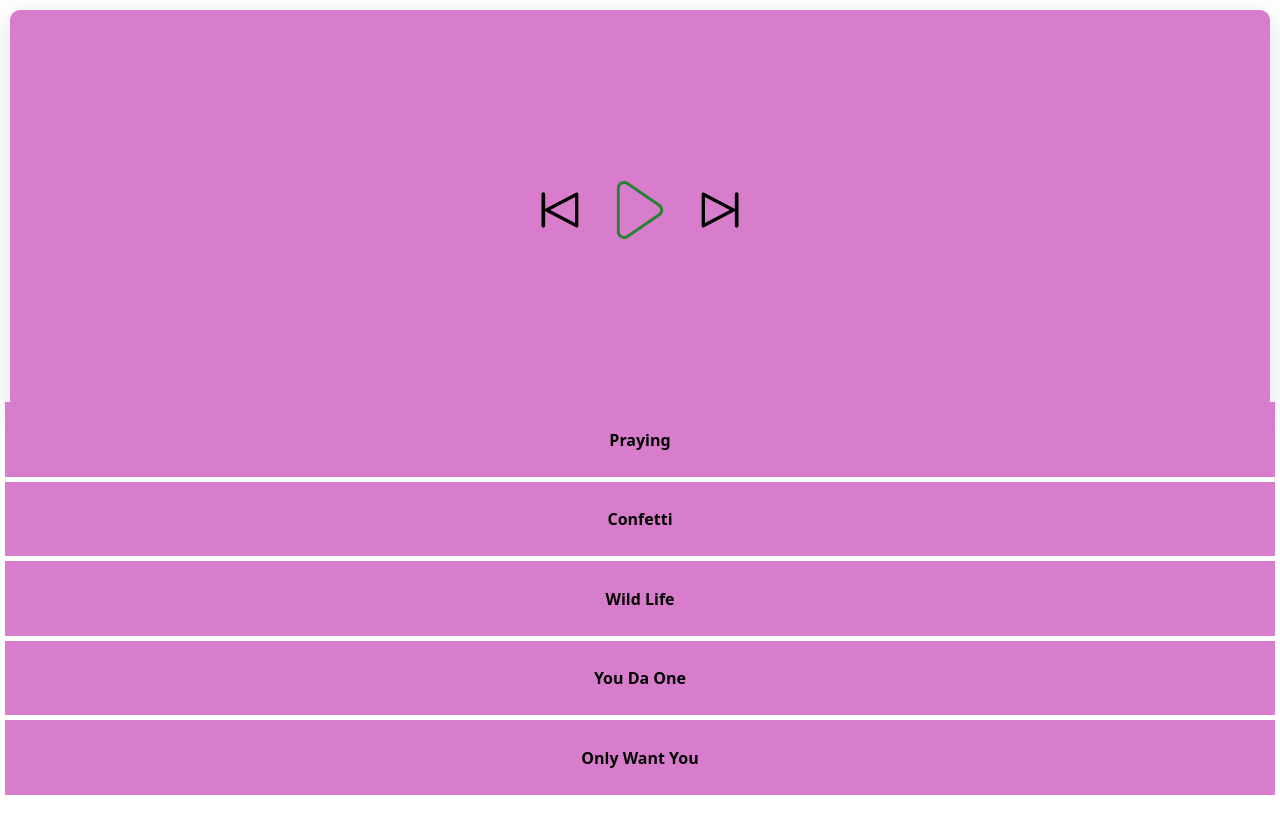
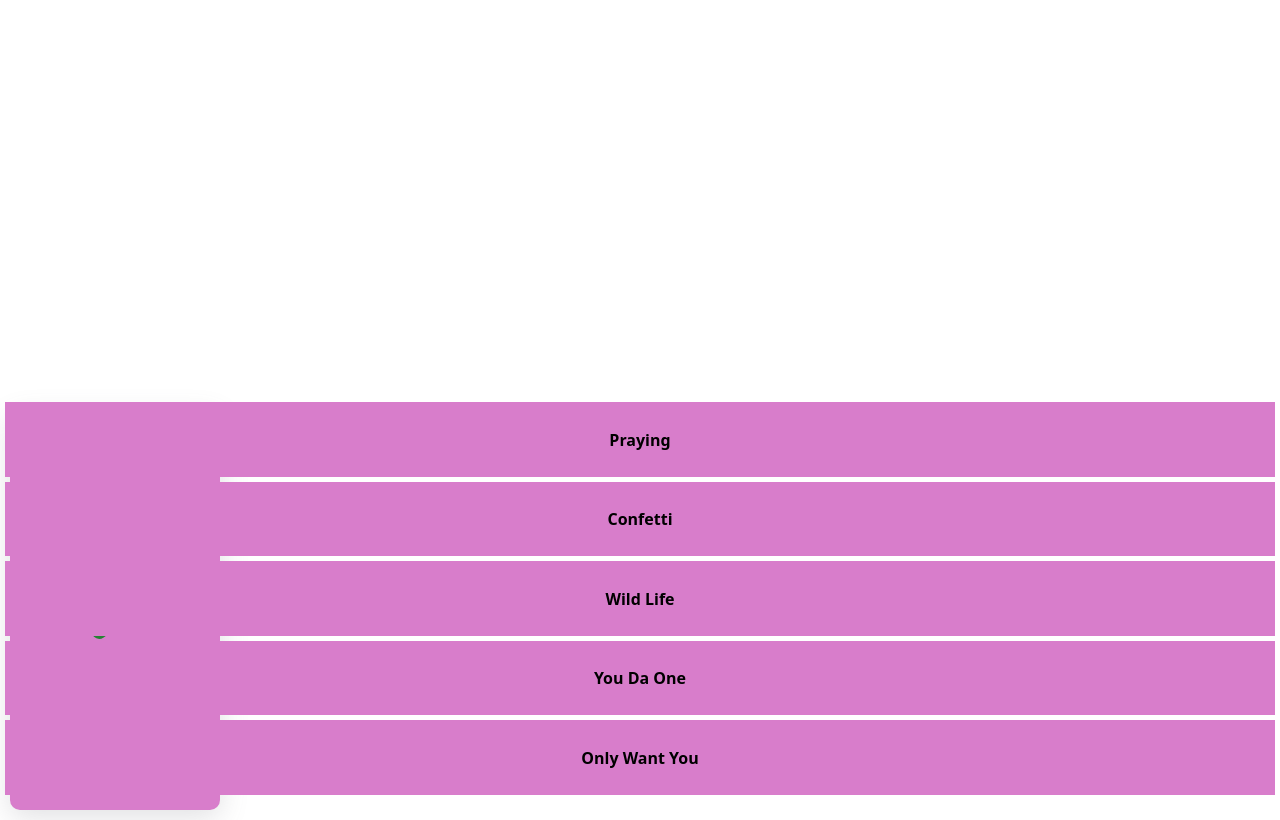
Before and after one commit to Tane4ka170/react-music-player, a React (Create React App) app: page / in a window 1280 px wide. Built offline with nearby package versions, Linux system fonts and the light colour scheme; a web font is replaced by a local one.

Commit message:
Centered player main element

```diff
--- a/src/App.css
+++ b/src/App.css
@@ -31,6 +31,8 @@
 
 .player-main {
   padding: 10px;
+  position: absolute;
+  top: 50%;
 }
 
 .control-icon {
```
